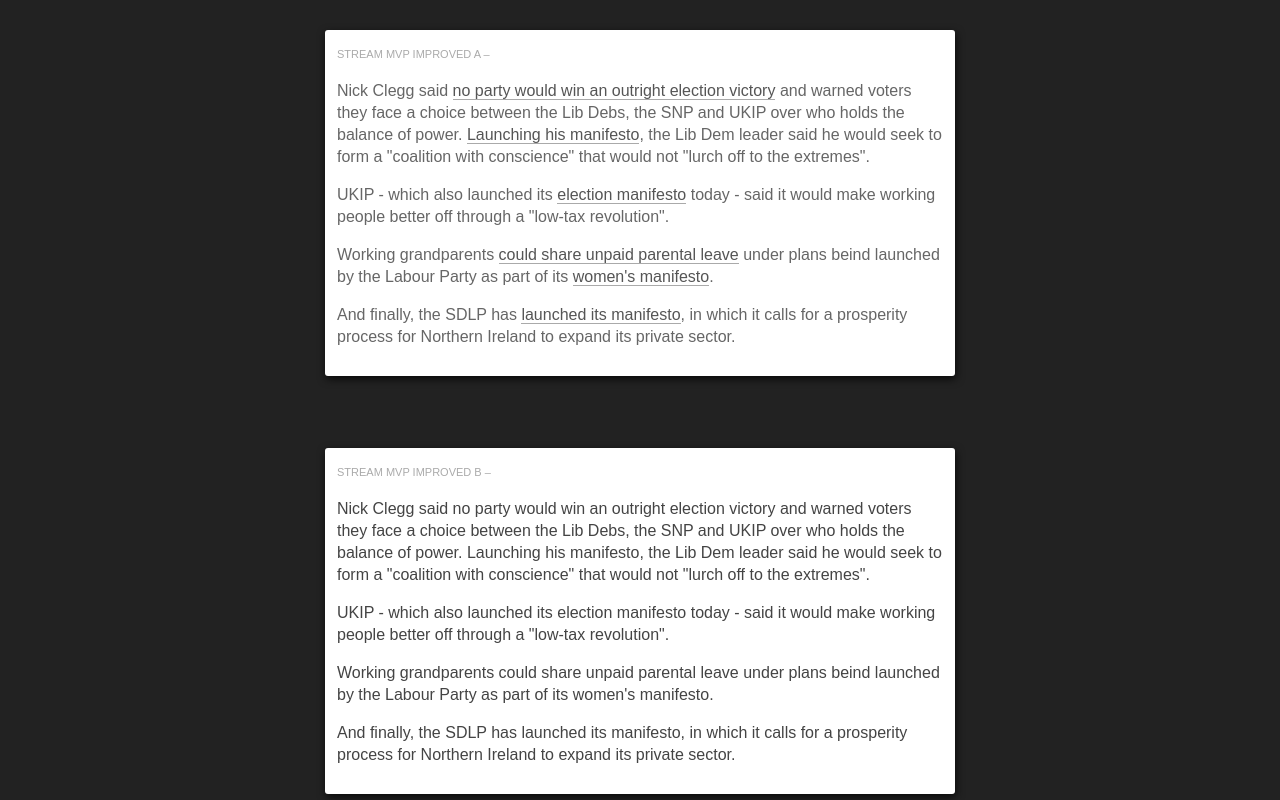
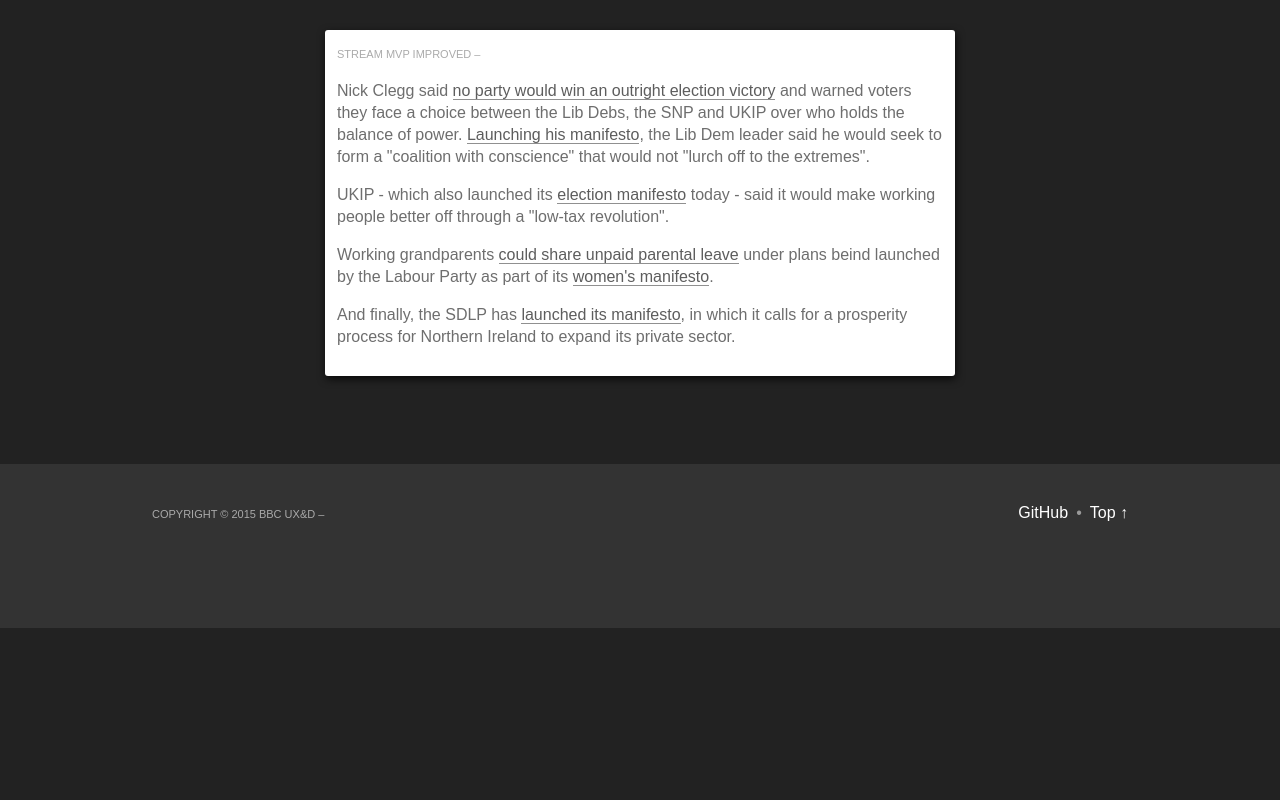
Before and after one commit to simonsinclair/stream-patterns, a plain HTML site: page inline-links.html in a window 1280 px wide. Shown: the part 900-1700 px from the top of the page. After the commit the page ends 1528 px from the top, so only its background shows below. Drawn offline with Linux system fonts and the light colour scheme.

```diff
--- a/inline-links.html
+++ b/inline-links.html
@@ -28,6 +28,25 @@
       }
         small::after {
           content: ' –';
+        }
+
+      p {
+        font-size: 16px;
+        line-height: 22px;
+
+      }
+        @media (min-width: 599px) {
+          p {
+            font-size: 18px;
+            line-height: 24px;
+          }
+        }
+
+        @media (min-width: 1008px) {
+          p {
+            font-size: 16px;
+            line-height: 22px;
+          }
         }
 
       .script {
@@ -69,20 +88,16 @@
           }
 
       .script--c p {
-        color: #666;
+        color: #6E6E6E;
       }
       .script--c p > a {
-        color: #555;
-        border-bottom: 1px solid #AAA;
+        color: #5d5d5d;
+        border-bottom: 1px solid #909090;
       }
         .script--c p > a:hover {
           border-bottom-color: #1167A8;
           color: #1167A8;
         }
-
-      .script--d {}
-        .script--d p {}
-        .script--d p > a {}
     </style>
   </head>
   <body>
@@ -126,19 +141,7 @@
       </div>
 
       <div class="script script--c">
-        <small>Stream MVP Improved A</small>
-
-        <p>Nick Clegg said <a href="#">no party would win an outright election victory</a> and warned voters they face a choice between the Lib Debs, the SNP and UKIP over who holds the balance of power. <a href="#" class="external">Launching his manifesto</a>, the Lib Dem leader said he would seek to form a "coalition with conscience" that would not "lurch off to the extremes".</p>
-
-        <p>UKIP - which also launched its <a href="#" class="external">election manifesto</a> today - said it would make working people better off through a "low-tax revolution".</p>
-
-        <p>Working grandparents <a href="#">could share unpaid parental leave</a> under plans beind launched by the Labour Party as part of its <a href="#" class="external">women's manifesto</a>.</p>
-
-        <p>And finally, the SDLP has <a href="#">launched its manifesto</a>, in which it calls for a prosperity process for Northern Ireland to expand its private sector.</p>
-      </div>
-
-      <div class="script script--d">
-        <small>Stream MVP Improved B</small>
+        <small>Stream MVP Improved</small>
 
         <p>Nick Clegg said <a href="#">no party would win an outright election victory</a> and warned voters they face a choice between the Lib Debs, the SNP and UKIP over who holds the balance of power. <a href="#" class="external">Launching his manifesto</a>, the Lib Dem leader said he would seek to form a "coalition with conscience" that would not "lurch off to the extremes".</p>
 
```
